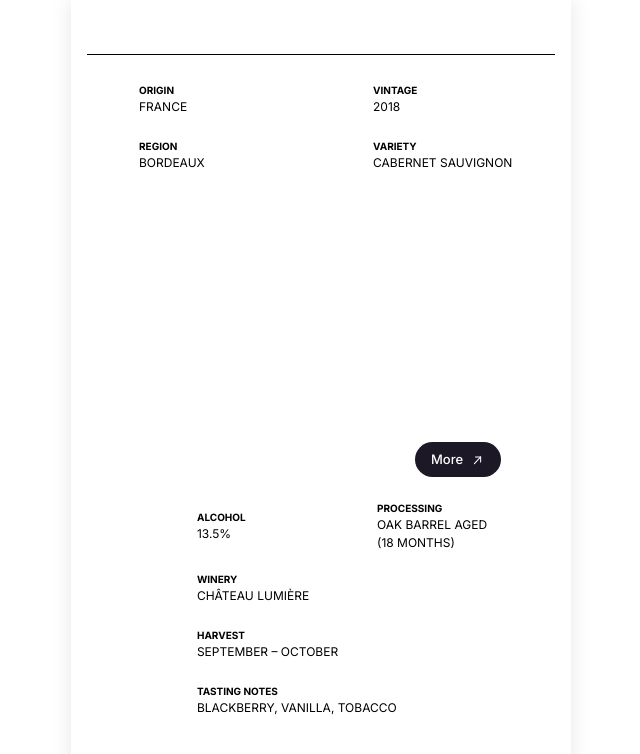
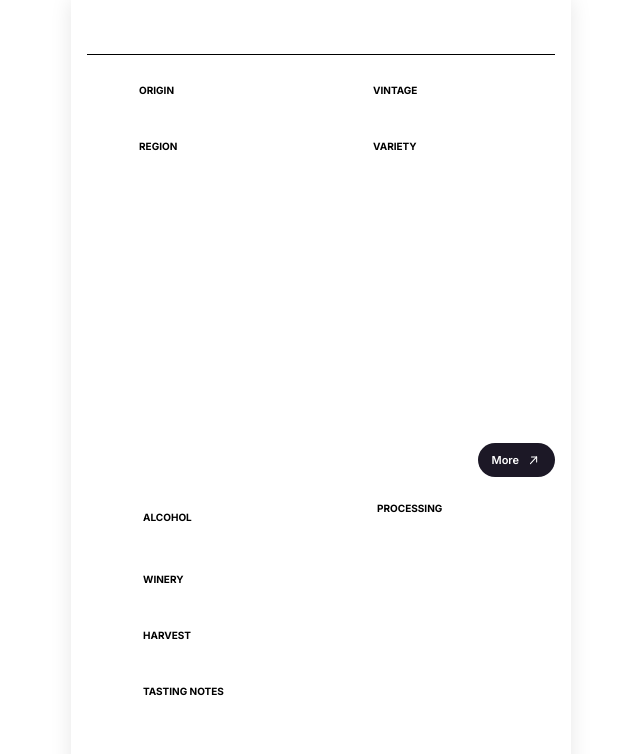
Before and after one commit to ImmanuvelAppikorn/cocktail_portfolio, a Next.js app: page /components/crimson-reserve in a window 1280 px wide. Shown: the top 754 px of the page, without its empty margins (319-959 px from the left). Built offline with nearby package versions, Linux system fonts and the light colour scheme.

Commit message:
changes in story page

```diff
--- a/app/components/crimson-reserve/page.tsx
+++ b/app/components/crimson-reserve/page.tsx
@@ -86,16 +86,18 @@ export default function CrimsonPage({
         <div className="mt-8 w-full flex items-end justify-end">
           <button
             onClick={onNextClick}
-            className="inline-flex items-center justify-center px-4 py-2 rounded-full bg-[#1C1826] text-white text-[13px] font-montagu font-medium hover:bg-gray-800 transition"
+            className="relative overflow-hidden inline-flex items-center justify-center px-[14px] py-[9px] rounded-[56px] bg-[var(--Text-Color,#1C1826)] text-white text-[11px] font-montagu font-semibold hover:bg-gray-800 transition group  "
           >
-            More
-            <Image
+            <span className="absolute w-30 h-30 bg-[#EB235C]    rounded-full -top-20 -left-32 transform transition-all duration-500 ease-in-out group-hover:scale-110 group-hover:-bottom-20 group-hover:-left-11"></span>
+
+            <span className="relative flex items-center">More <Image
               src="/button-image/arrow-up-right.svg"
               alt="arrow"
               width={14}
               height={14}
-              className="ml-2"
-            />
+              className="ml-2 z-10"
+            /></span>
+
           </button>
         </div>
 
@@ -107,7 +109,7 @@ export default function CrimsonPage({
           exit="exit"
           className="flex flex-col space-y-4 px-1 w-full mt-6"
         >
-          <div className="flex flex-row gap-2 w-full justify-between">
+          <div className="grid grid-cols-2 gap-2 w-full">
             <InfoCard
               icon="/crimson-reserve-icons/alcohol.svg"
               title="ALCOHOL"
@@ -174,7 +176,7 @@ function InfoCard({
       </div>
       <div className="flex flex-col justify-center ml-3">
         <div className="text-[10px] font-bold uppercase">{title}</div>
-        <div className="text-[12px] font-normal">{value}</div>
+        <div className="text-[12px] font-normal text-white">{value}</div>
       </div>
     </div>
   );
--- a/app/components/gallery/page.tsx
+++ b/app/components/gallery/page.tsx
@@ -34,7 +34,7 @@ const GalleryPage = ({ onPrevClick }: { onPrevClick?: () => void }) => {
         initial={{ y: -50, opacity: 0 }}
         animate={{ y: 0, opacity: 1 }}
         transition={{ duration: 0.5, ease: "easeOut" }}
-        className="fixed top-0 left-0 w-full z-20 bg-white py-2 px-2 border-b border-black"
+        className="top-0 left-0 w-full z-20 bg-white py-2 px-2 border-b border-black"
       >
         <p className="text-[#EB235C] text-[26.19px] font-bold text-center">
           GALLERY
```
